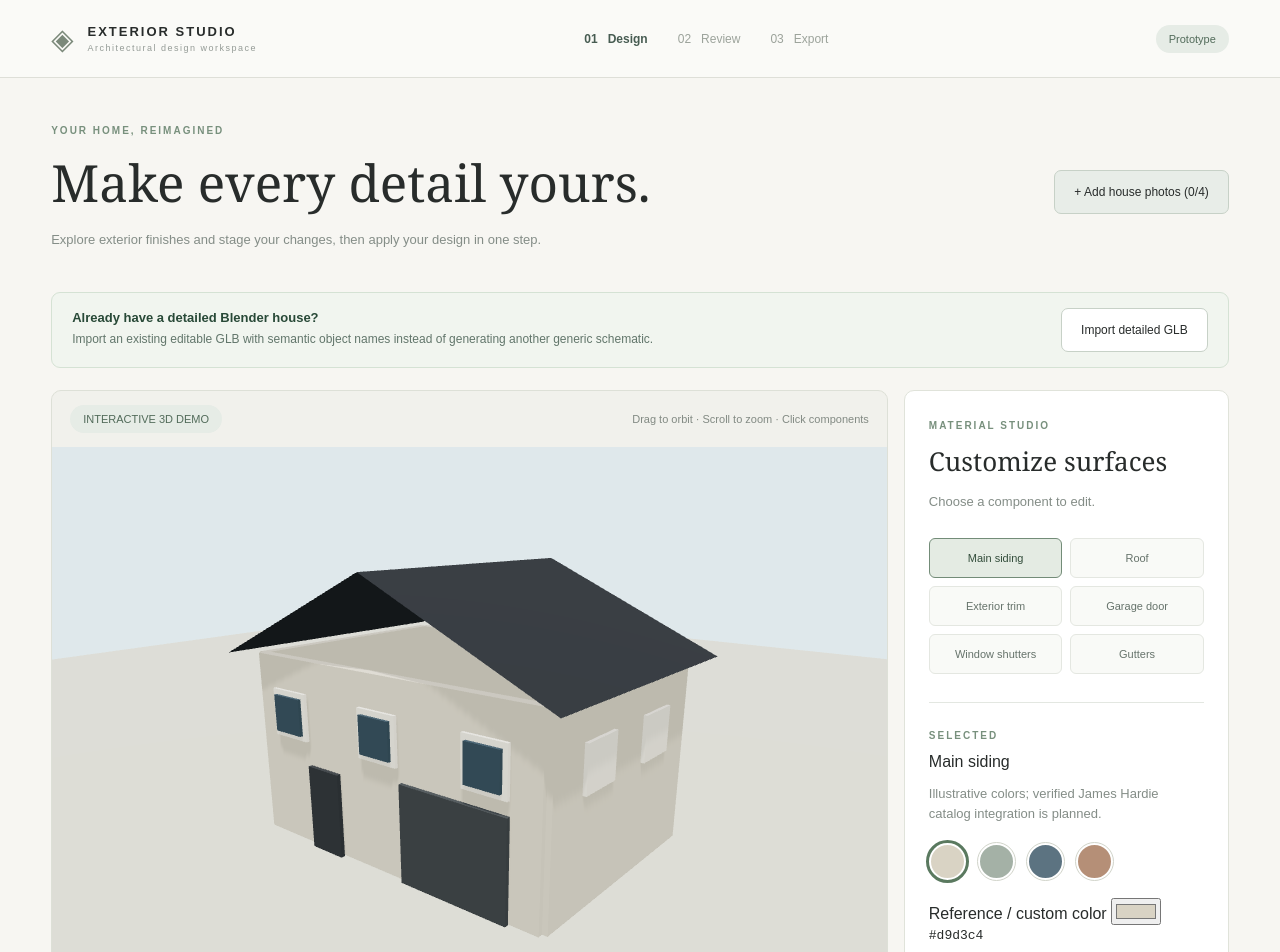
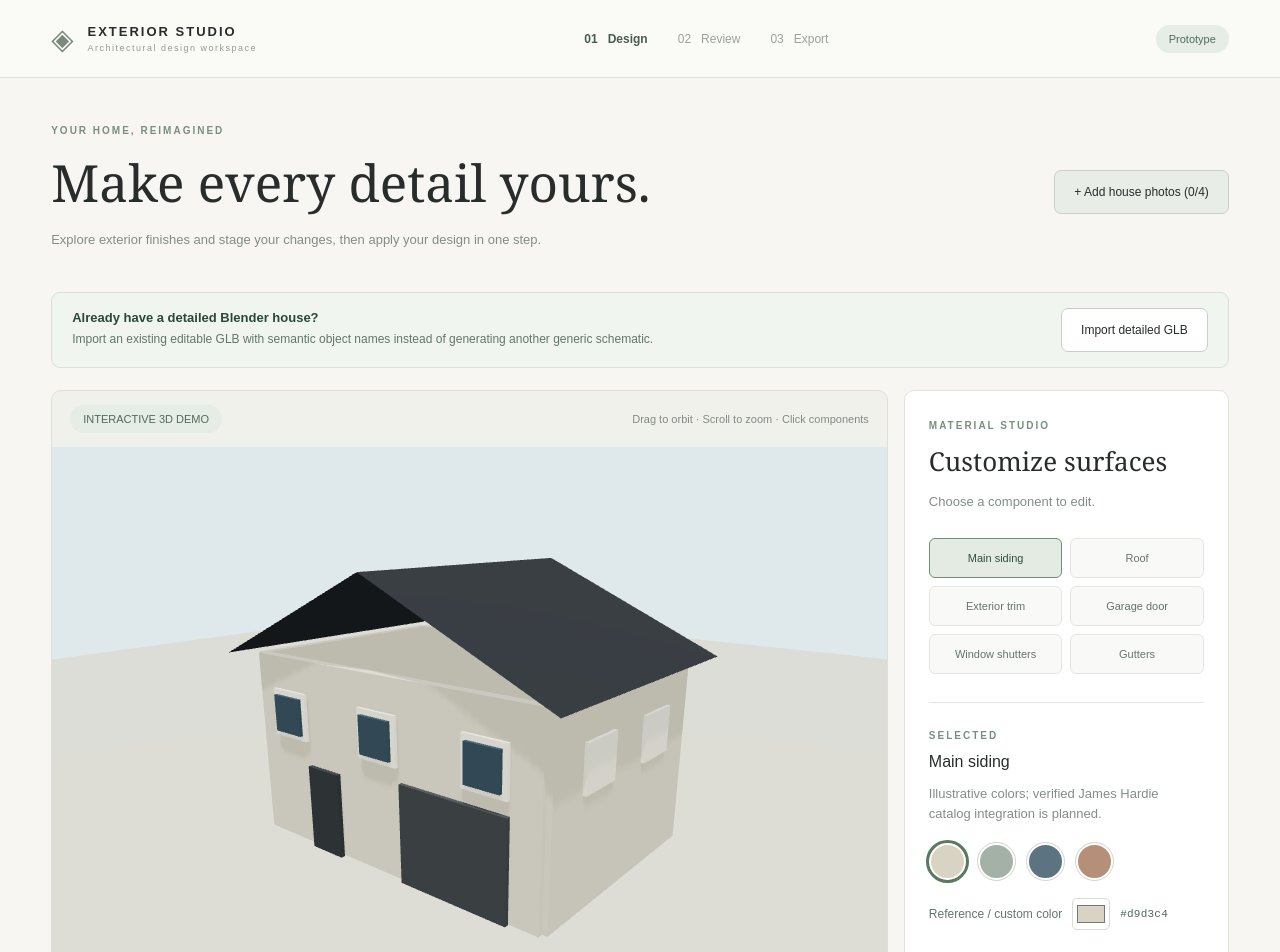
Before and after one commit to niyamaria/exterior-studio, a Next.js app: page / in a window 1280 px wide. Shown: the top 952 px of the page. Built offline with nearby package versions, Linux system fonts and the light colour scheme.

Commit message:
Style exact detected color swatches and color picker

```diff
--- a/app/globals.css
+++ b/app/globals.css
@@ -70,3 +70,8 @@
 .photo-direct-actions .dark{white-space:nowrap}
 .photo-direct-actions .dark:disabled{opacity:.6;cursor:wait}
 .photo-direct-actions>span{font-size:12px;line-height:1.5;color:#55705e;flex:1;min-width:220px}
+
+
+.detected-color-picker{display:flex;align-items:center;gap:10px;margin-top:15px;font-size:12px;color:#65766b;flex-wrap:wrap}
+.detected-color-picker input[type=color]{width:38px;height:32px;border:1px solid #d6dfd4;background:white;border-radius:5px;padding:2px;cursor:pointer}
+.detected-color-picker code{font-size:11px;color:#53695c;letter-spacing:.02em}
```
